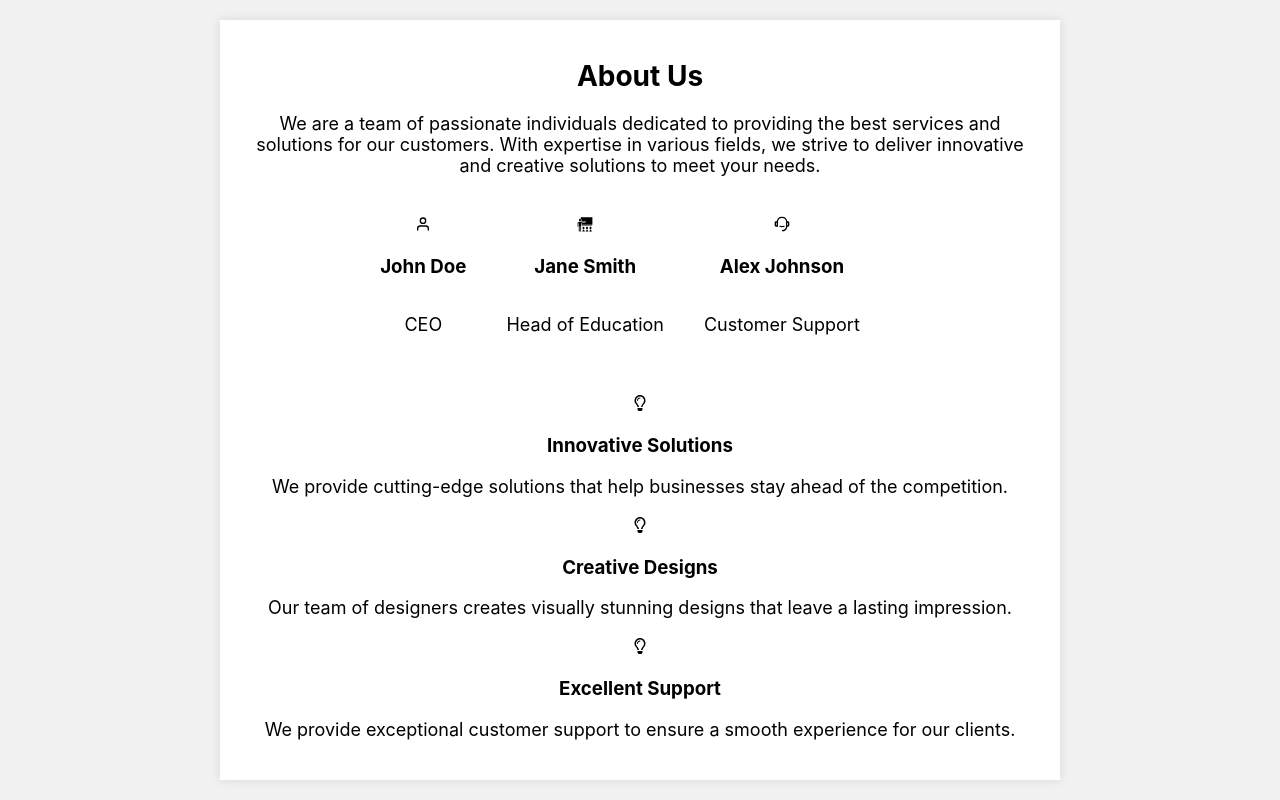
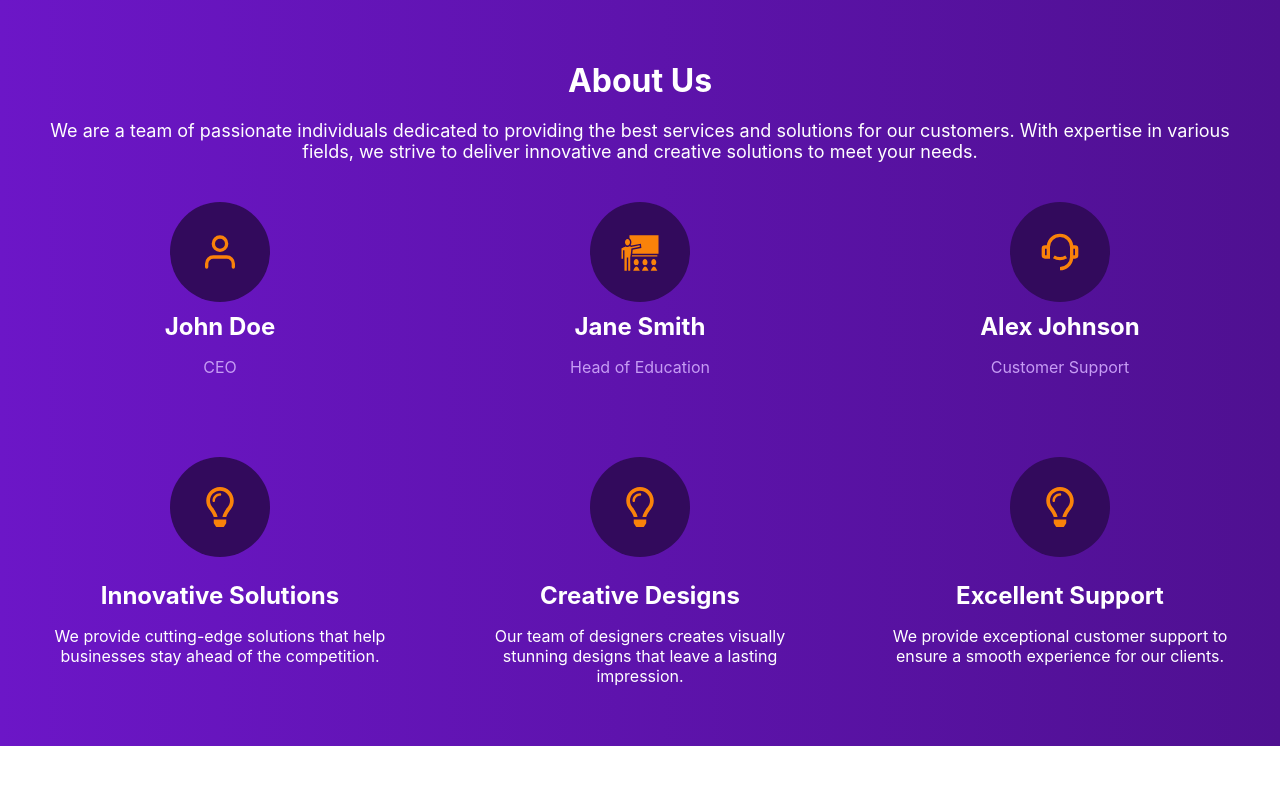
Before and after one commit to edenzewdu/AB, a React (Create React App) app in the folder front-end/: page /about in a window 1280 px wide. Built offline with nearby package versions, Linux system fonts and the light colour scheme; what @lordicon/element would draw is missing.

Commit message:
creating Shop page

```diff
--- a/front-end/src/pages/Home.css
+++ b/front-end/src/pages/Home.css
@@ -209,48 +209,143 @@ p {
 }
 
 .about-page {
-  display: flex;
-  justify-content: center;
-  align-items: center;
-  height: 100vh;
-  background-color: #f1f1f1;
-}
-
-.about-content {
-  max-width: 800px;
-  padding: 20px;
-  background-color: #fff;
-  box-shadow: 0 0 10px rgba(0, 0, 0, 0.1);
+  background: linear-gradient(to right, #6c16c7, #4f1091);
+  padding: 40px;
+  color: #fff;
 }
 
 .title {
-  font-size: 28px;
-  font-weight: bold;
-  text-align: center;
+  font-size: 32px;
   margin-bottom: 20px;
 }
 
 .description {
   font-size: 18px;
-  text-align: center;
   margin-bottom: 40px;
 }
 
 .team-members {
   display: flex;
-  justify-content: center;
-  align-items: center;
-  flex-wrap: wrap;
-  margin-bottom: 40px;
+  justify-content: space-between;
+  margin-bottom: 60px;
 }
 
 .team-member {
-  display: flex;
-  flex-direction: column;
-  align-items: center;
-  margin-right: 40px;
+  text-align: center;
+  width: 30%;
 }
 
 .icon-container {
-  width:auto;
+  background-color: #320a5c;
+  width: 100px;
+  height: 100px;
+  border-radius: 50%;
+  margin: 0 auto;
+  display: flex;
+  align-items: center;
+  justify-content: center;
 }
+
+.icon {
+  color:#fa820a;
+  font-size: 40px;
+}
+
+.name {
+  font-size: 24px;
+  margin: 10px 0;
+}
+
+.designation {
+  font-size: 16px;
+  color: #c69cf4;
+}
+
+.services {
+  display: flex;
+  justify-content: space-between;
+}
+
+.service {
+  text-align: center;
+  width: 30%;
+}
+
+.service-title {
+  font-size: 24px;
+  margin-bottom: 10px;
+  color: #fff;
+}
+
+.service-description {
+  font-size: 16px;
+  color: #fff;
+}
+
+.icon-container:hover {
+  transform: scale(1.1);
+}
+
+.icon-container:active {
+  transform: scale(0.9);
+}
+
+.service:hover .icon-container {
+  transform: rotate(360deg);
+}
+
+.service:active .icon-container {
+  transform: scale(0.9);
+}
+
+.shop-page {
+  background: linear-gradient(to right, rgb(250, 130, 10), rgb(300, 200, 0));
+  padding: 20px;
+  text-align: center;
+}
+
+.product-list {
+  display: grid;
+  grid-template-columns: repeat(auto-fit, minmax(200px, 1fr));
+  grid-gap: 20px;
+  margin-top: 20px;
+}
+
+.product-item {
+  background-color: #c69cf4;
+  padding: 20px;
+  border-radius: 10px;
+  box-shadow: 0 0 10px rgba(0, 0, 0, 0.2);
+}
+
+.product-item img {
+  width: 100%;
+  height: auto;
+  margin-bottom: 10px;
+}
+
+.product-item h3 {
+  color: #4f1091;
+  font-size: 18px;
+  margin-bottom: 5px;
+}
+
+.product-item p {
+  color: #320a5c;
+  font-size: 16px;
+  margin-bottom: 10px;
+}
+
+.product-item button {
+  background-color: #6c16c7;
+  color: #fff;
+  border: none;
+  padding: 8px 16px;
+  border-radius: 5px;
+  cursor: pointer;
+  transition: background-color 0.3s ease;
+}
+
+.product-item button:hover {
+  background-color: #4f1091;
+}
```
Also changed, not shown: front-end/src/pages/ShopPage.js (added, +37 -0 lines).
